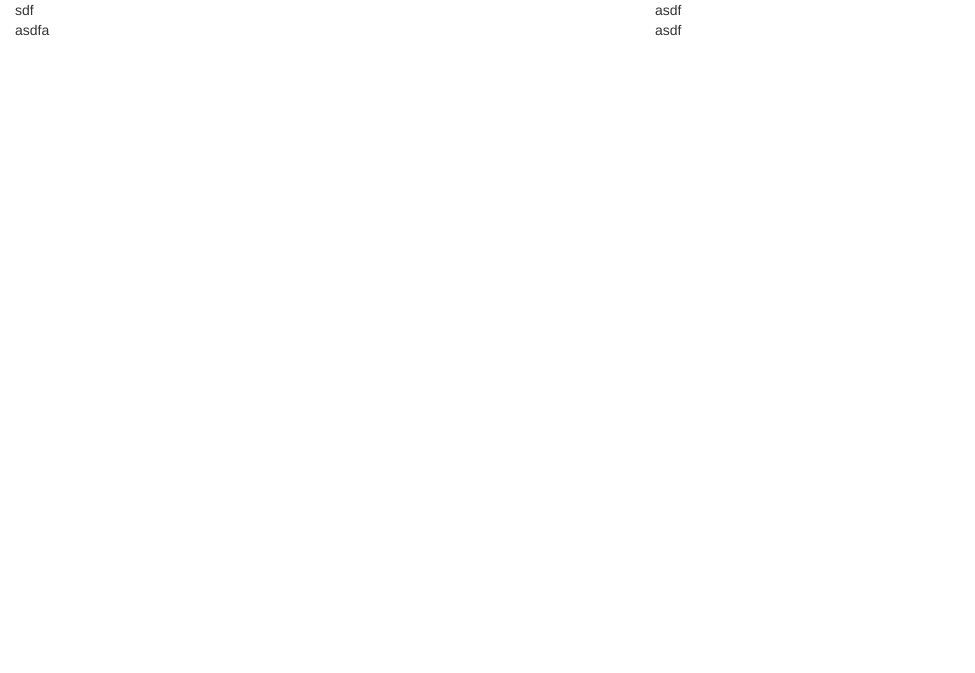
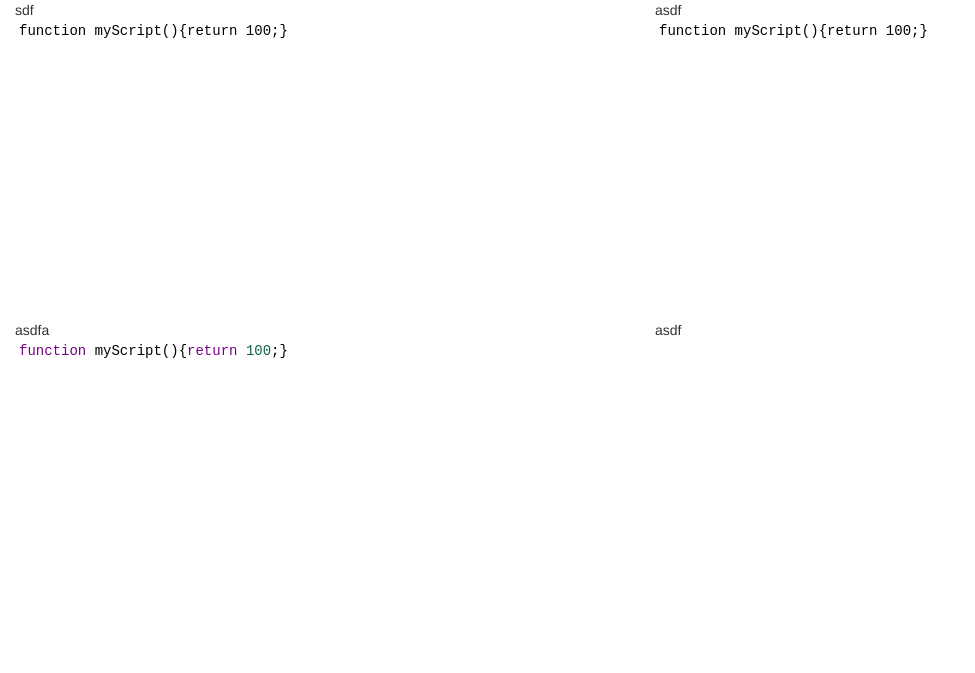
Before and after one commit to robframpton/doc-doodle, a website: page index.html in a window 1280 px wide. Shown: the whole page, without its empty margins (0-975 px from the left). Drawn offline with Linux system fonts and the light colour scheme.

Commit message:
Create editor instances

```diff
--- a/index.html
+++ b/index.html
@@ -14,21 +14,21 @@
 	<body>
 		<div class="container-fluid" id="wrapper">
 			<div class="row">
-				<div class="col-md-6">
+				<div class="col-sm-6">
 					<div id="htmlPanel">sdf
 					</div>
 				</div>
-				<div class="col-md-6">
+				<div class="col-sm-6">
 					<div id="cssPanel">asdf
 					</div>
 				</div>
 			</div>
 			<div class="row">
-				<div class="col-md-6">
+				<div class="col-sm-6">
 					<div id="javascriptPanel">asdfa
 					</div>
 				</div>
-				<div class="col-md-6">
+				<div class="col-sm-6">
 					<div id="outputPanel">asdf
 					</div>
 				</div>
--- a/public/js/doc.js
+++ b/public/js/doc.js
@@ -1,3 +1,29 @@
 window.onload = function() {
+	var cssPanel = $('#cssPanel'),
+		htmlPanel = $('#htmlPanel'),
+		javascriptPanel = $('#javascriptPanel');
 
+	var cssEditor = CodeMirror(
+		cssPanel[0],
+		{
+			value: "function myScript(){return 100;}\n",
+			mode:  "css"
+		}
+	);
+
+	var htmlEditor = CodeMirror(
+		htmlPanel[0],
+		{
+			value: "function myScript(){return 100;}\n",
+			mode:  "html"
+		}
+	);
+
+	var javascriptEditor = CodeMirror(
+		javascriptPanel[0],
+		{
+			value: "function myScript(){return 100;}\n",
+			mode:  "javascript"
+		}
+	);
 }
```
